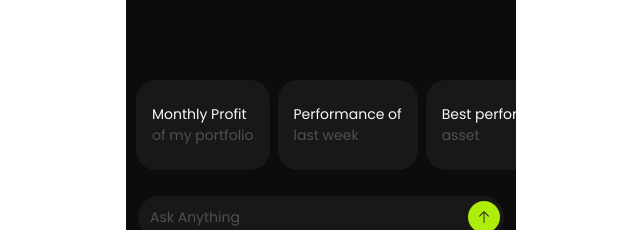
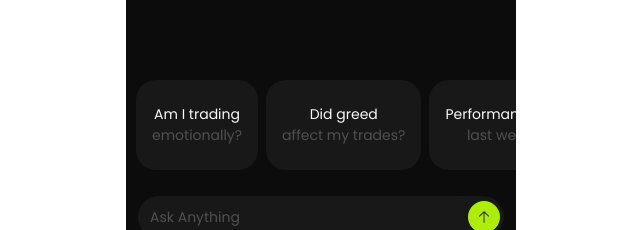
Before and after one commit to SauravAutobit/Forex-App-NewTheme, a React (Vite) app: page /ai in a window 1280 px wide. Shown: the part 546-776 px from the top of the page, without its empty margins (319-959 px from the left). Built offline with nearby package versions, Linux system fonts and the light colour scheme.

Commit message:
feat(aiChat): add dynamic trading prompts with smart rendering
- Implement array of trading-related prompts for AI chat
- Add random prompt selection on component mount
- Create smart text rendering function for multi-line prompts
- Replace static prompt buttons with dynamic prompt display

```diff
--- a/src/pages/aiChat/AiChat.tsx
+++ b/src/pages/aiChat/AiChat.tsx
@@ -20,6 +20,97 @@ import { useSelector } from "react-redux";
 // 2. Custom Cursor Component
 const Cursor = () => <span className="animate-pulse">|</span>;
 
+// 3. AI Trading Prompts Array
+const aiTradingPrompts = [
+  "Show my closed trades",
+  "Show my open positions",
+  "Summarize today's trades",
+  "Summarize this week's trades",
+  "Summarize this month's trades",
+
+  "Why did my last trade fail?",
+  "Why did my last trade succeed?",
+  "Analyze my recent losses",
+  "Analyze my recent wins",
+  "What went wrong in my trades?",
+
+  "Find my biggest mistake",
+  "Find my best trade",
+  "Which trade performed best?",
+  "Which trade caused most loss?",
+  "What is my win rate?",
+
+  "Check my risk management",
+  "Analyze my stop-loss usage",
+  "Analyze my take-profit usage",
+  "Did I overtrade?",
+  "Did I revenge trade?",
+
+  "Analyze my entry timing",
+  "Analyze my exit timing",
+  "Did I exit too early?",
+  "Did I hold trades too long?",
+  "Was my timing correct?",
+
+  "Check my risk–reward ratio",
+  "Am I risking too much?",
+  "Am I under-risking?",
+  "Suggest better risk rules",
+  "Improve my trade sizing",
+
+  "Analyze my trading strategy",
+  "Is my strategy working?",
+  "Suggest strategy improvements",
+  "What should I change?",
+  "What should I keep doing?",
+
+  "Analyze my drawdown",
+  "Why am I losing money?",
+  "Why am I profitable?",
+  "What causes my losses?",
+  "What drives my profits?",
+
+  "Analyze market conditions",
+  "Did I trade against trend?",
+  "Did I trade during low volume?",
+  "Did news affect my trades?",
+  "Was volatility too high?",
+
+  "Check my discipline",
+  "Am I breaking my rules?",
+  "Am I trading emotionally?",
+  "Did fear affect my trades?",
+  "Did greed affect my trades?",
+
+  "Give me trading insights",
+  "Give me improvement tips",
+  "Give me performance feedback",
+  "Give me a trader score",
+
+  "How can I reduce losses?",
+  "How can I improve accuracy?",
+  "How can I trade better?",
+  "How can I be consistent?",
+
+  "What is my biggest weakness?",
+  "What is my biggest strength?",
+  "What should I focus on?",
+  "What should I avoid?",
+
+  "Prepare me for next trade",
+  "What should I do next?",
+  "Give me a trading plan",
+  "Give me today's bias",
+
+  "Explain my trading behavior",
+  "Explain my performance trend",
+  "Explain my results simply",
+
+  "Monthly Profit of my portfolio",
+  "Performance of last week",
+  "Best performing asset",
+];
+
 const AIChat = () => {
   const [inputMessage, setInputMessage] = useState("");
   const { messages, status } = useAppSelector(
@@ -29,6 +120,50 @@ const AIChat = () => {
   const theme = useSelector((state: RootState) => state.theme.mode);
 
   const dispatch = useAppDispatch();
+
+  // 4. Randomly select 3 prompts on component mount
+  const randomPrompts = useMemo(() => {
+    const shuffled = [...aiTradingPrompts].sort(() => Math.random() - 0.5);
+    return shuffled.slice(0, 3);
+  }, []);
+
+  // 5. Helper function to render prompt with styled parts (dynamic for all prompts)
+  const renderPromptText = (prompt: string) => {
+    const words = prompt.split(" ");
+
+    // If only 1-2 words, show as single line
+    if (words.length <= 2) {
+      return prompt;
+    }
+
+    // Find the split point: first 1-3 words that fit within ~14 characters
+    let splitIndex = 1;
+    let firstLineLength = words[0].length;
+
+    for (let i = 1; i < Math.min(3, words.length); i++) {
+      const potentialLength = firstLineLength + 1 + words[i].length; // +1 for space
+      if (potentialLength <= 14) {
+        splitIndex = i + 1;
+        firstLineLength = potentialLength;
+      } else {
+        break;
+      }
+    }
+
+    const mainPart = words.slice(0, splitIndex).join(" ");
+    const secondaryPart = words.slice(splitIndex).join(" ");
+
+    // If there's no secondary part, return as single line
+    if (!secondaryPart) {
+      return prompt;
+    }
+
+    return (
+      <div className="flex flex-col">
+        {mainPart} <span className="text-[#505050]">{secondaryPart}</span>
+      </div>
+    );
+  };
 
   const [typingText, setTypingText] = useState("");
   const [fullResponse, setFullResponse] = useState("");
@@ -187,31 +322,16 @@ const AIChat = () => {
         className="flex gap-2 overflow-x-auto p-2.5"
         style={{ scrollbarWidth: "none" }}
       >
-        <button
-          className="px-4 py-6 rounded-20 whitespace-nowrap flex flex-col"
-          style={{ background: theme === "dark" ? "#181818" : "#E5E5E5" }}
-          onClick={() =>
-            dispatch(sendPromptToAI("Monthly Profit of my portfolio"))
-          }
-        >
-          Monthly Profit <span className="text-[#505050]">of my portfolio</span>
-        </button>
-
-        <button
-          className="px-4 py-6 bg-gray-800 rounded-20 whitespace-nowrap flex flex-col"
-          style={{ background: theme === "dark" ? "#181818" : "#E5E5E5" }}
-          onClick={() => dispatch(sendPromptToAI("Performance of last week"))}
-        >
-          Performance of <span className="text-[#505050]">last week</span>
-        </button>
-
-        <button
-          className="px-4 py-6 bg-gray-800 rounded-20 whitespace-nowrap flex flex-col"
-          style={{ background: theme === "dark" ? "#181818" : "#E5E5E5" }}
-          onClick={() => dispatch(sendPromptToAI("Best performing asset"))}
-        >
-          Best performing <span className="text-[#505050]">asset</span>
-        </button>
+        {randomPrompts.map((prompt, index) => (
+          <button
+            key={index}
+            className="px-4 py-6 rounded-20 whitespace-nowrap"
+            style={{ background: theme === "dark" ? "#181818" : "#E5E5E5" }}
+            onClick={() => dispatch(sendPromptToAI(prompt))}
+          >
+            {renderPromptText(prompt)}
+          </button>
+        ))}
       </div>
 
       <div className="px-3 py-4 space-y-3">
```
